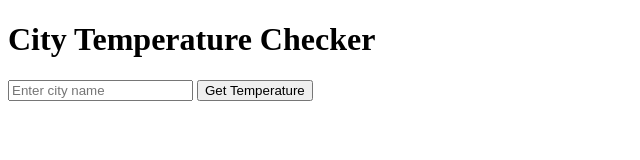
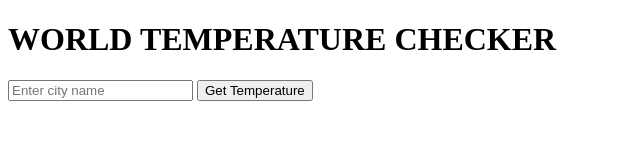
Before and after one commit to luiztreina/weatherapp, a website: page index.html in a window 1280 px wide. Shown: the whole page, without its empty margins (0-640 px from the left). Drawn offline with Linux system fonts and the light colour scheme.

Commit message:
Update index.html

```diff
--- a/index.html
+++ b/index.html
@@ -6,7 +6,7 @@
     <title>Weather App</title>
 </head>
 <body>
-    <h1>City Temperature Checker</h1>
+    <h1>WORLD TEMPERATURE CHECKER</h1>
     <input type="text" id="city" placeholder="Enter city name" />
     <button onclick="getWeather()">Get Temperature</button>
     <p id="result"></p>
```
